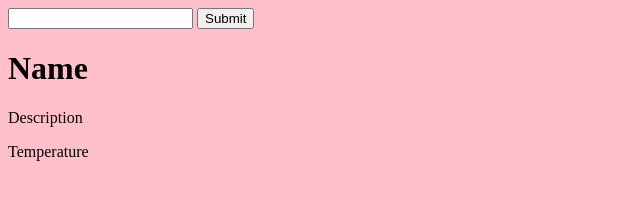
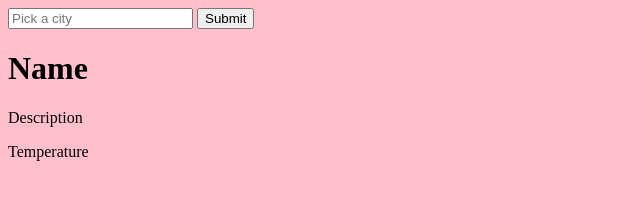
Before and after one commit to DennisVN/weather-app, a plain HTML site: page index.html in a window 1280 px wide. Shown: the full height of the page, 0-640 px from the left. Drawn offline with Linux system fonts and the light colour scheme.

```diff
--- a/index.html
+++ b/index.html
@@ -11,7 +11,7 @@
 <body>
     <div class="container">
         <div class="input">
-            <input type="text" class="înputValue">
+            <input type="text" class="înputValue" placeholder="Pick a city">
             <input type="submit" value="Submit">
         </div>
         <div class="display">
```
